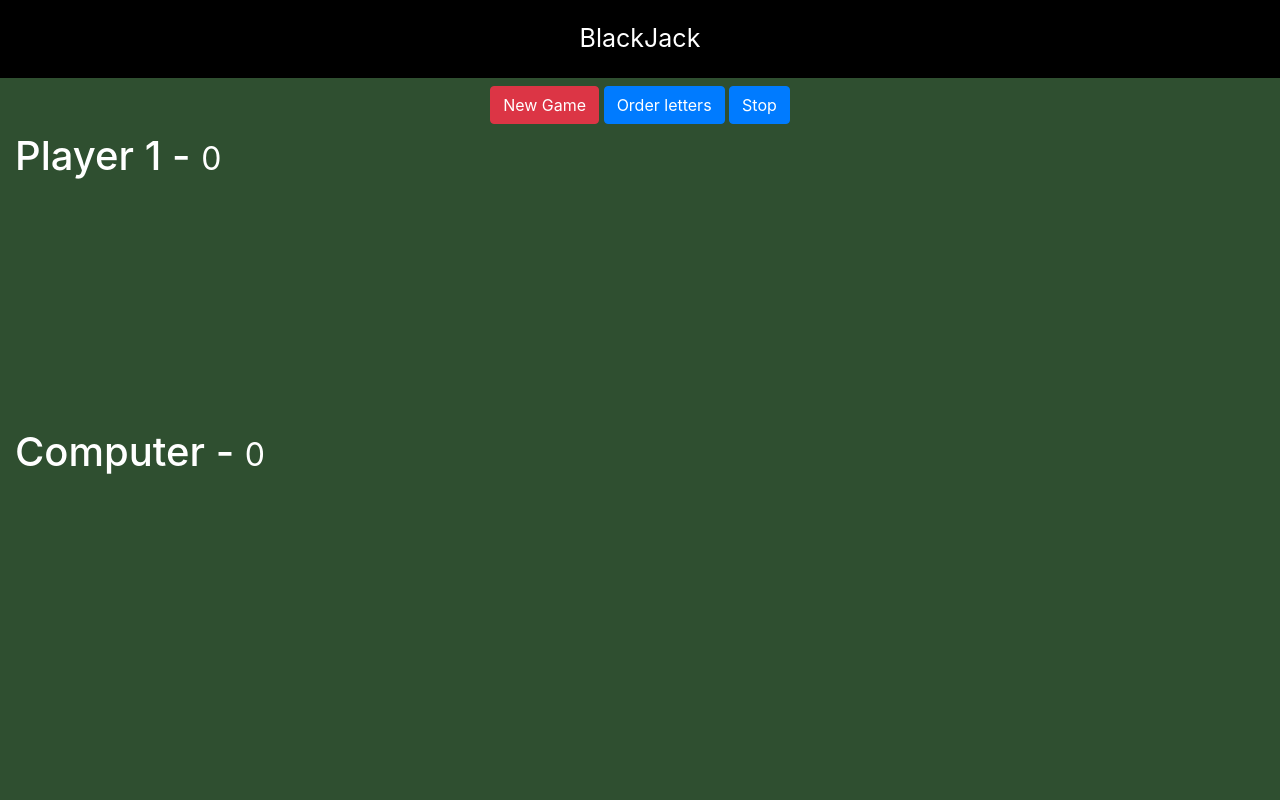
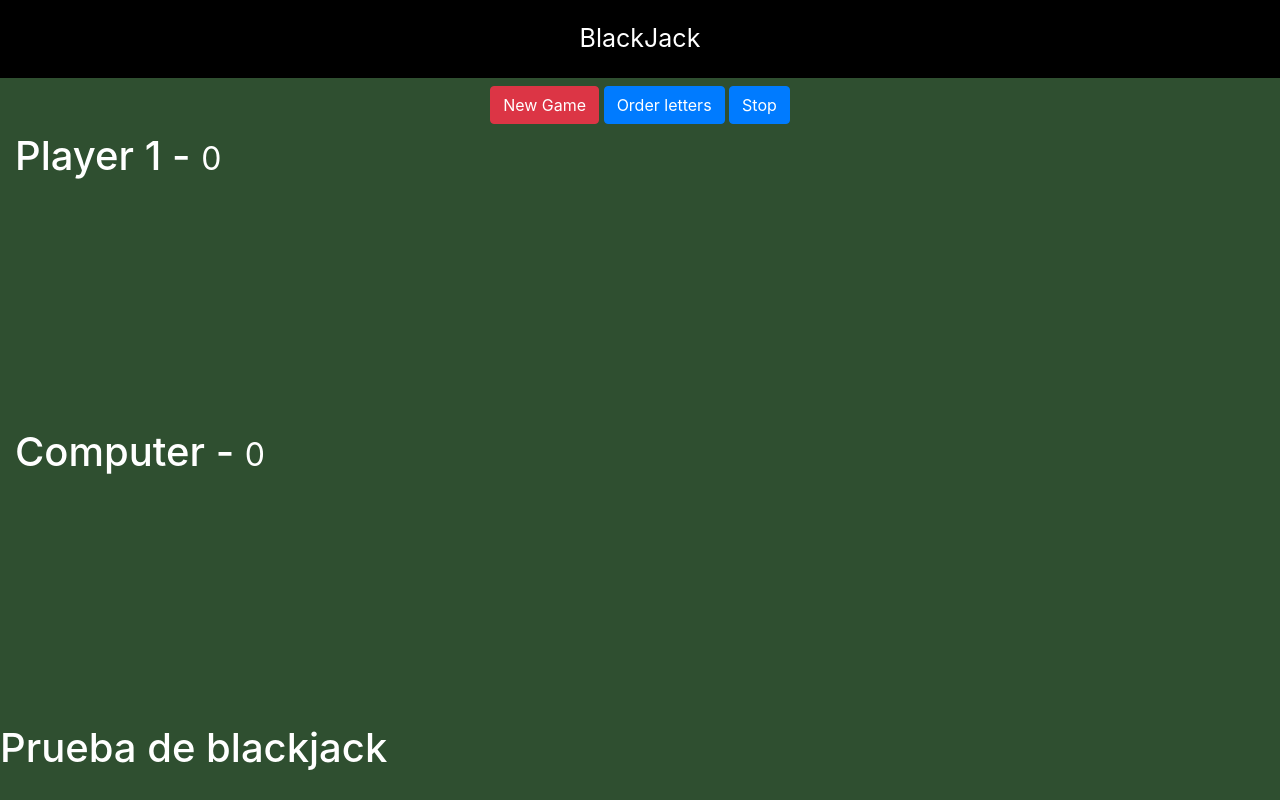
Before and after one commit to HaroldDP/Blackjack, a plain HTML site: page index.html in a window 1280 px wide. Drawn offline with nearby package versions, Linux system fonts and the light colour scheme.

Commit message:
Agregamos otra etiqueta

```diff
--- a/index.html
+++ b/index.html
@@ -44,7 +44,7 @@
             </div>
     </section>
 
-
+     <h1>Prueba de blackjack</h1>
     <script src="assets/js/underscore-min.js"></script>
     <script src="assets/js/juego.js"></script>
 </body>
```
